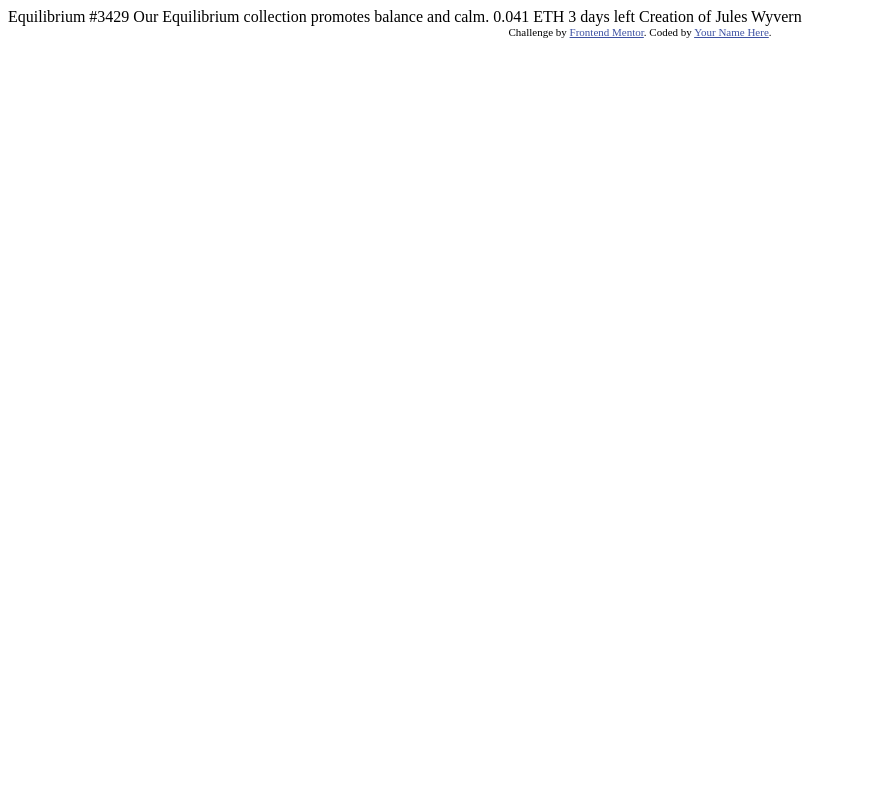
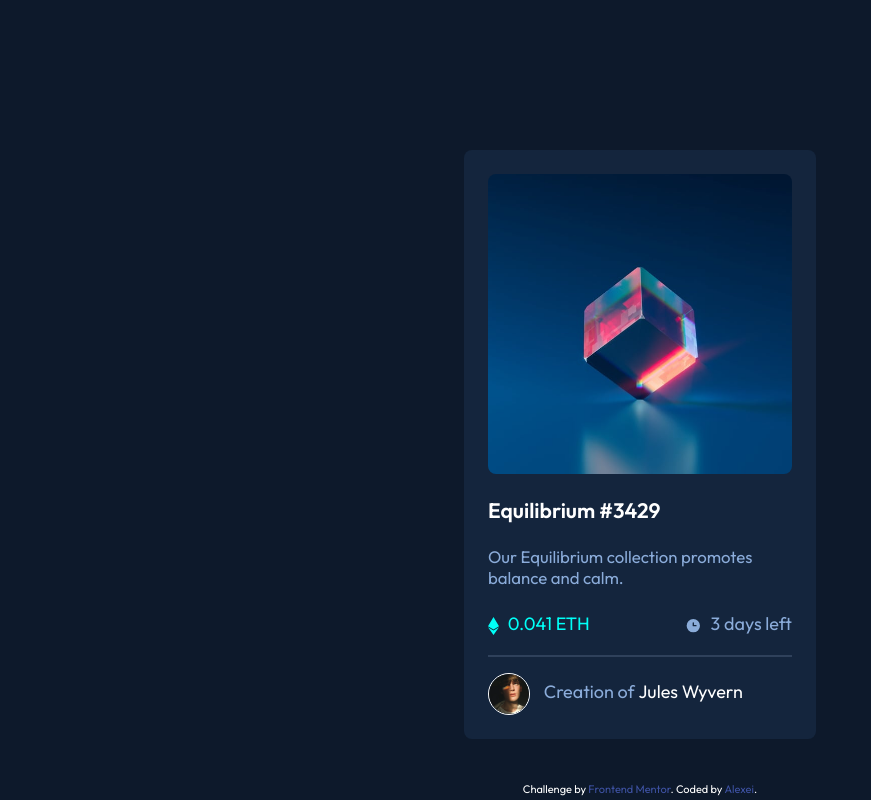
Before and after one commit to Batareika007/nft-preview-card-component-main, a plain HTML site: page index.html in a window 1280 px wide. Shown: the whole page, without its empty margins (0-871 px from the left). Drawn offline with Linux system fonts and the light colour scheme.

Commit message:
project ready

```diff
--- a/index.html
+++ b/index.html
@@ -1,33 +1,112 @@
 <!DOCTYPE html>
 <html lang="en">
+
 <head>
   <meta charset="UTF-8">
-  <meta name="viewport" content="width=device-width, initial-scale=1.0"> <!-- displays site properly based on user's device -->
-
+  <meta name="viewport" content="width=device-width, initial-scale=1.0">
+  <!-- displays site properly based on user's device -->
   <link rel="icon" type="image/png" sizes="32x32" href="./images/favicon-32x32.png">
-
+  <link rel="preconnect" href="https://fonts.googleapis.com">
+  <link rel="preconnect" href="https://fonts.gstatic.com" crossorigin>
+  <link href="https://fonts.googleapis.com/css2?family=Outfit:wght@300;400;600&display=swap" rel="stylesheet">
+  <link rel="stylesheet" href="css/normalize.css">
+  <link rel="stylesheet" href="css/style.css">
   <title>Frontend Mentor | NFT preview card component</title>
 
   <!-- Feel free to remove these styles or customise in your own stylesheet 👍 -->
   <style>
-    .attribution { font-size: 11px; text-align: center; }
-    .attribution a { color: hsl(228, 45%, 44%); }
+    .attribution {
+      font-size: 11px;
+      text-align: center;
+      color: white;
+    }
+
+    .attribution a {
+      color: hsl(228, 45%, 44%);
+    }
   </style>
 </head>
+
 <body>
+  <main >
+    <div class="container" id="panel">
+      <div class="card" id="panel-container">
 
-  Equilibrium #3429
+        <!-- image -->
+        <div class="card__image flex-center">
+          <span></span>
+        </div>
 
-  Our Equilibrium collection promotes balance and calm.
+        <h1 class="card__header">Equilibrium #3429</h1>
 
-  0.041 ETH
-  3 days left
+        <p class="card__text">Our Equilibrium collection promotes balance and calm.</p>
 
-  Creation of Jules Wyvern
+        <div class="balance flex-row">
+          <div class="balance__left">
+            <img src="images/icon-ethereum.svg"> 0.041 ETH
+          </div>
+          <div class="balance__right">
+            <img src="images/icon-clock.svg"> 3 days left
+          </div>
+
+        </div>
+
+        <div class="footer">
+          <div class="footer__text"> <img src="images/image-avatar.png" alt="avatar"> Creation of <span
+              class="footer___name">Jules
+              Wyvern</span> </div>
+        </div>
+      </div>
+    </div>
+  </main>
 
   <div class="attribution">
     Challenge by <a href="https://www.frontendmentor.io?ref=challenge" target="_blank">Frontend Mentor</a>.
-    Coded by <a href="#">Your Name Here</a>.
+    Coded by <a href="https://www.frontendmentor.io/profile/Batareika007" target="_blank">Alexei</a>.
   </div>
+<!-- script from codepen https://codepen.io/SeppeDek/pen/wNVMwO -->
+  <script>
+    let myPanel = document.getElementById("panel");
+    let subpanel = document.getElementById("panel-container");
+
+    myPanel.onmousemove = transformPanel;
+    myPanel.onmouseenter = handleMouseEnter;
+    myPanel.onmouseleave = handleMouseLeave;
+
+    let mouseX, mouseY;
+
+    let transformAmount = 5;
+
+    function transformPanel(mouseEvent) {
+      mouseX = mouseEvent.pageX;
+      mouseY = mouseEvent.pageY;
+
+      const centerX = myPanel.offsetLeft + myPanel.clientWidth / 2;
+      const centerY = myPanel.offsetTop + myPanel.clientHeight / 2;
+
+      const percentX = (mouseX - centerX) / (myPanel.clientWidth / 2);
+      const percentY = -((mouseY - centerY) / (myPanel.clientHeight / 2));
+
+      subpanel.style.transform = "perspective(400px) rotateY(" + percentX * transformAmount + "deg) rotateX(" +
+        percentY * transformAmount + "deg)";
+    }
+
+    function handleMouseEnter() {
+      setTimeout(() => {
+        subpanel.style.transition = "";
+      }, 100);
+      subpanel.style.transition = "transform 0.1s";
+    }
+
+    function handleMouseLeave() {
+      subpanel.style.transition = "transform 0.1s";
+      setTimeout(() => {
+        subpanel.style.transition = "";
+      }, 100);
+
+      subpanel.style.transform = "perspective(400px) rotateY(0deg) rotateX(0deg)";
+    }
+  </script>
 </body>
+
 </html>
--- /dev/null
+++ b/scss/_colors.scss
@@ -0,0 +1,6 @@
+$text: hsl(215, 51%, 70%);
+$texthover: hsl(178, 100%, 50%);
+
+$mainBG: hsl(217, 54%, 11%);
+$cardBG: hsl(216, 50%, 16%);
+$hrline: hsl(215, 32%, 27%);
--- /dev/null
+++ b/scss/style.scss
@@ -0,0 +1,177 @@
+@import "colors";
+
+body {
+    height: auto;
+    font-size: 18px;
+    font-family: 'Outfit',
+        sans-serif;
+    line-height: 1.5rem;
+    background-color: $mainBG;
+}
+
+h1,
+h2,
+h3,
+h4,
+h5,
+h6 {
+    font-size: 3rem;
+    line-height: 3rem;
+    font-weight: 500;
+
+    @media screen and (max-width: 425px) {
+        font-size: 1.5rem;
+        line-height: 2rem;
+    }
+}
+
+.grid {
+    display: grid;
+}
+
+.flex-row {
+    display: flex;
+    flex-direction: row;
+}
+
+.flex-column {
+    display: flex;
+    flex-direction: column;
+}
+
+.flex-center {
+    display: flex;
+    align-items: center;
+    justify-content: center;
+}
+
+.pos-relativ {
+    position: relative;
+}
+
+.hide-scroll {
+    -ms-overflow-style: none;
+    /* IE and Edge */
+    scrollbar-width: none;
+
+    /* Firefox */
+    &::-webkit-scrollbar {
+        display: none;
+    }
+}
+
+span {
+    display: inline-block;
+}
+
+.guillemet {
+
+    &::before {
+        content: '«';
+    }
+
+    &::after {
+        content: '»';
+    }
+}
+
+/* container max width -------------------  */
+
+.container {
+    width: 100%;
+    margin: 150px auto 40px;
+    max-width: 352px;
+}
+
+.card {
+    padding: 24px;
+    border-radius: 8px;
+    background-color: $cardBG;
+    position: relative;
+
+
+    .card__image {
+        background-image: url('../images/image-equilibrium.jpg');
+        background-size: cover;
+        background-repeat: no-repeat;
+        background-position: center;
+        border-radius: inherit;
+        overflow: hidden;
+        cursor: pointer;
+        width: 100%;
+        height: 300px;
+
+        &:hover {
+            span {
+                width: 100%;
+                height: 100%;
+                background-color: hsla(178, 100%, 50%, 0.5);
+                background-image: url('../images/icon-view.svg');
+                background-position: center center;
+                background-repeat: no-repeat;
+            }
+        }
+
+    }
+
+
+}
+
+.card__header {
+    color: white;
+    font-weight: 700;
+    font-size: 1.5rem;
+    margin: 15px 0;
+    cursor: pointer;
+
+    &:hover {
+        color: $texthover;
+    }
+}
+
+.card__text {
+    color: $text;
+    margin-bottom: 25px;
+    font-size: 1.2rem;
+}
+
+.balance {
+    justify-content: space-between;
+    color: $text;
+    padding-bottom: 20px;
+    border-bottom: 2px solid $hrline;
+    margin-bottom: 16px;
+}
+
+.balance__left {
+    color: $texthover;
+}
+
+.balance__left,
+.balance__right {
+    img {
+        margin-right: 5px;
+        vertical-align: middle;
+    }
+}
+
+.footer__text {
+    color: $text;
+
+    img {
+        width: 3rem;
+        vertical-align: middle;
+        border: 1.5px solid white;
+        border-radius: 100%;
+        margin-right: 10px;
+    }
+}
+
+.footer___name {
+    color: white;
+    cursor: pointer;
+
+    &:hover {
+        color: $texthover;
+    }
+}
```
Also changed, not shown: css/normalize.css (added), css/style.css (added).
